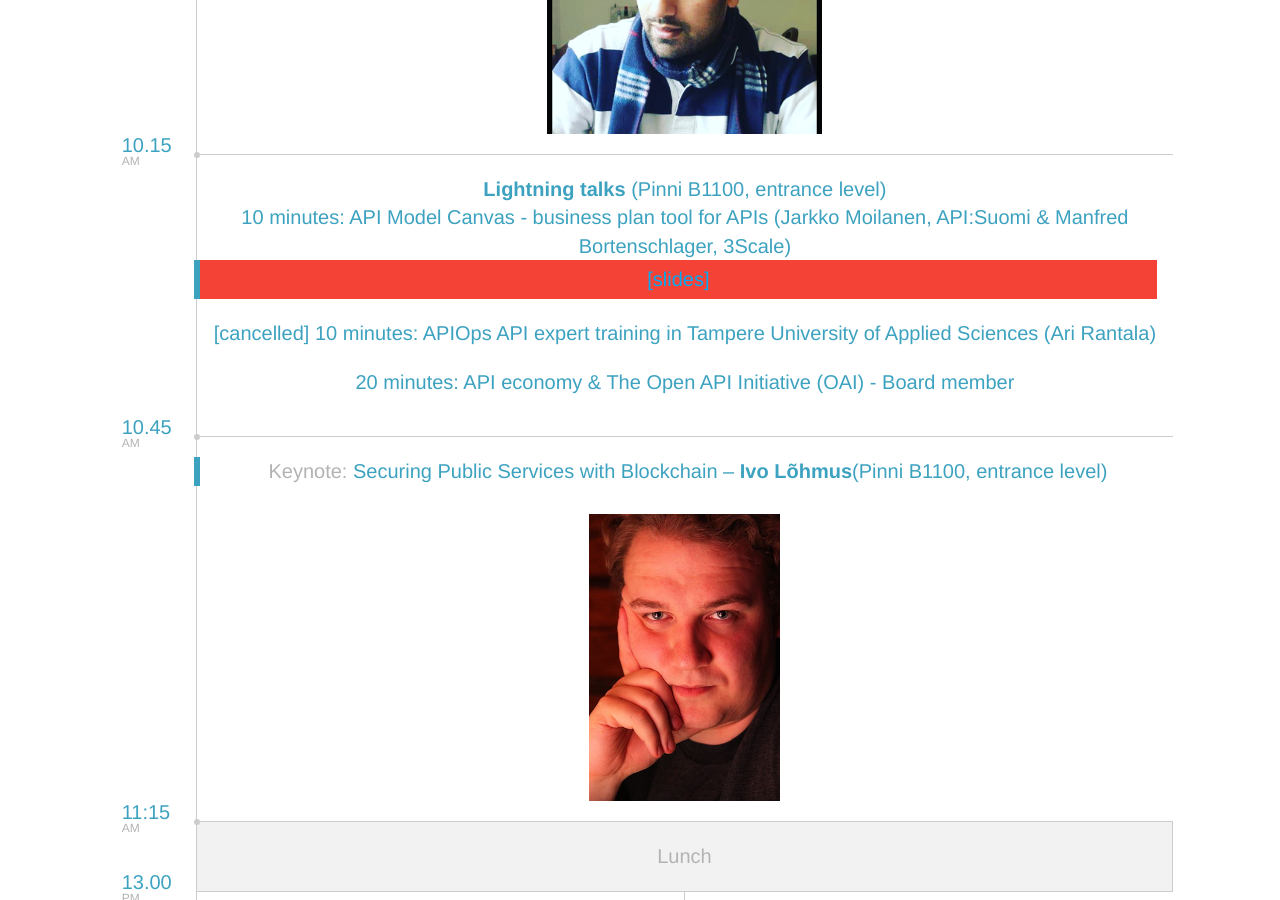
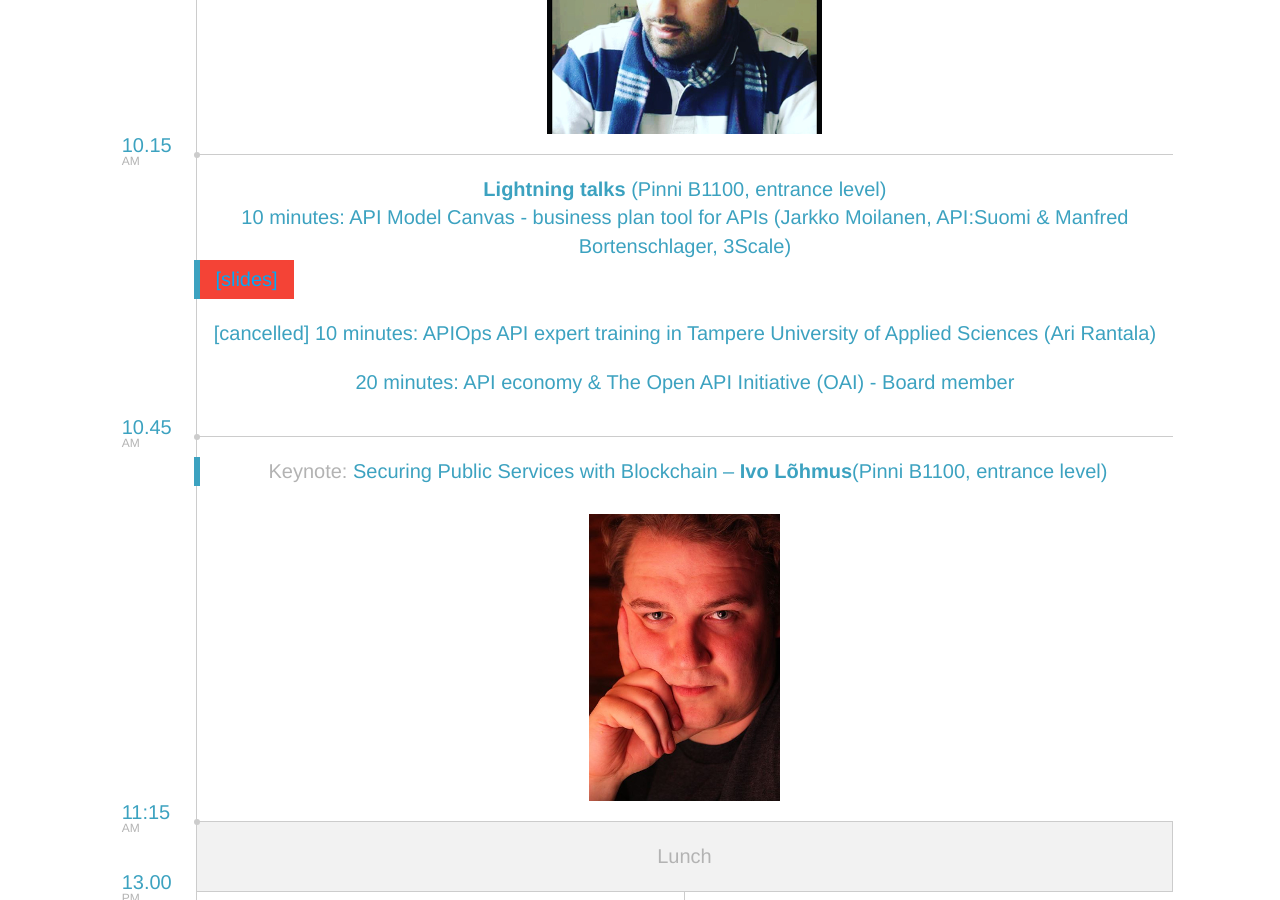
Before and after one commit to apidaysnordic/apidaysnordic.github.io, a Jekyll site: the page built from programme/index.md, in a window 1280 px wide and 900 px high, scrolled down 3866 px. Built offline with Jekyll 4.4.1, drawn with Linux system fonts in a browser that asks for light colours; some web fonts are replaced; comment, search, counter and statistics services are not loaded.

Commit message:
Update programme.html

```diff
--- a/_layouts/programme.html
+++ b/_layouts/programme.html
@@ -430,7 +430,7 @@
                     </div>
                     <div class="col-md-11 entry entry-first entry-keynote">
                         <strong>Lightning talks</strong> (Pinni B1100, entrance level)<br/>
-			<p>10 minutes: API Model Canvas - business plan tool for APIs (Jarkko Moilanen, API:Suomi & Manfred Bortenschlager, 3Scale) <a href="https://speakerdeck.com/kyyberi/lightning-talk-api-model-canvas-business-plan-tool-for-apis" style="background-color:#f44336;color:#03a9f4; padding:5px;" target="top">[slides]</a></p>
+			<p>10 minutes: API Model Canvas - business plan tool for APIs (Jarkko Moilanen, API:Suomi & Manfred Bortenschlager, 3Scale) <a href="https://speakerdeck.com/kyyberi/lightning-talk-api-model-canvas-business-plan-tool-for-apis" style="background-color:#f44336;color:#03a9f4; padding:5px;width:100px;" target="top">[slides]</a></p>
 			<p>[cancelled] 10 minutes: APIOps API expert training in Tampere University of Applied Sciences (Ari Rantala)</p>
 			<p>20 minutes: API economy & The Open API Initiative (OAI) - Board member</p>
 
```
